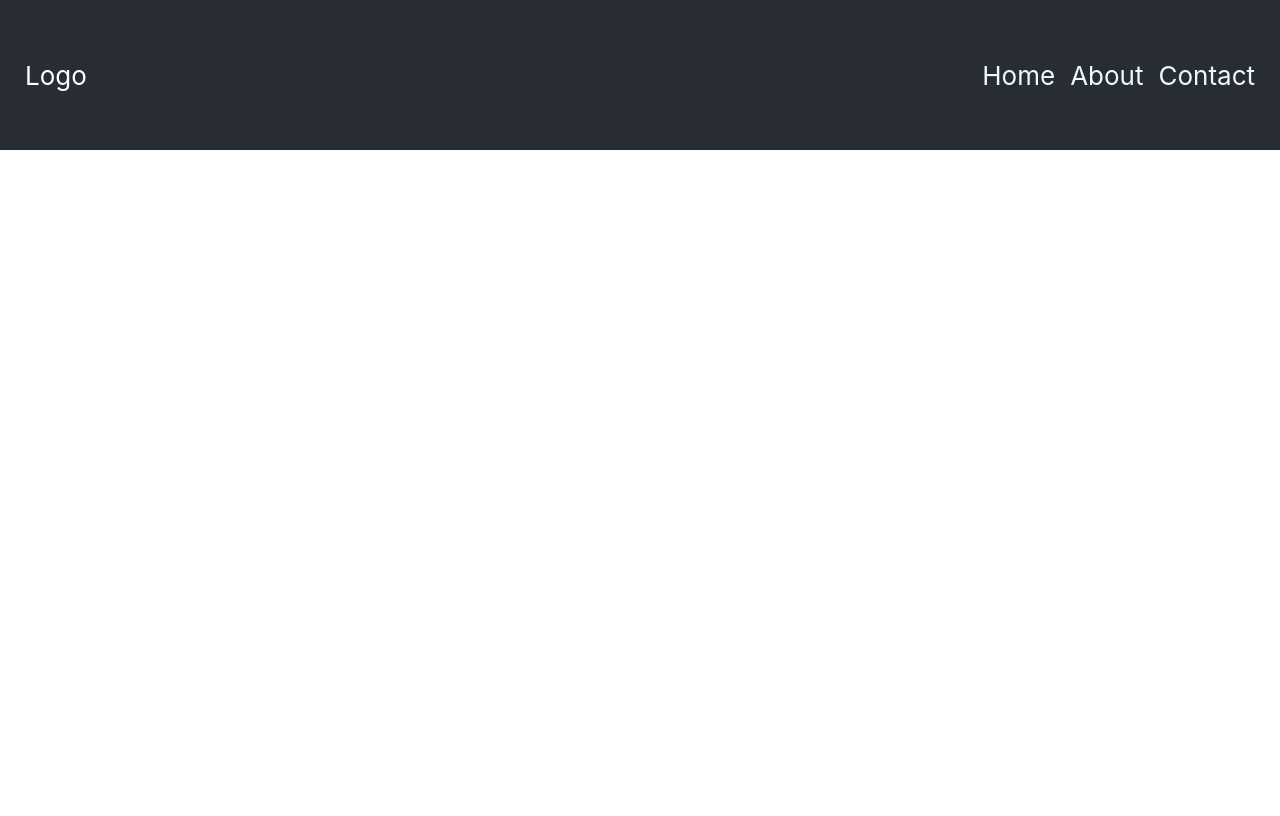
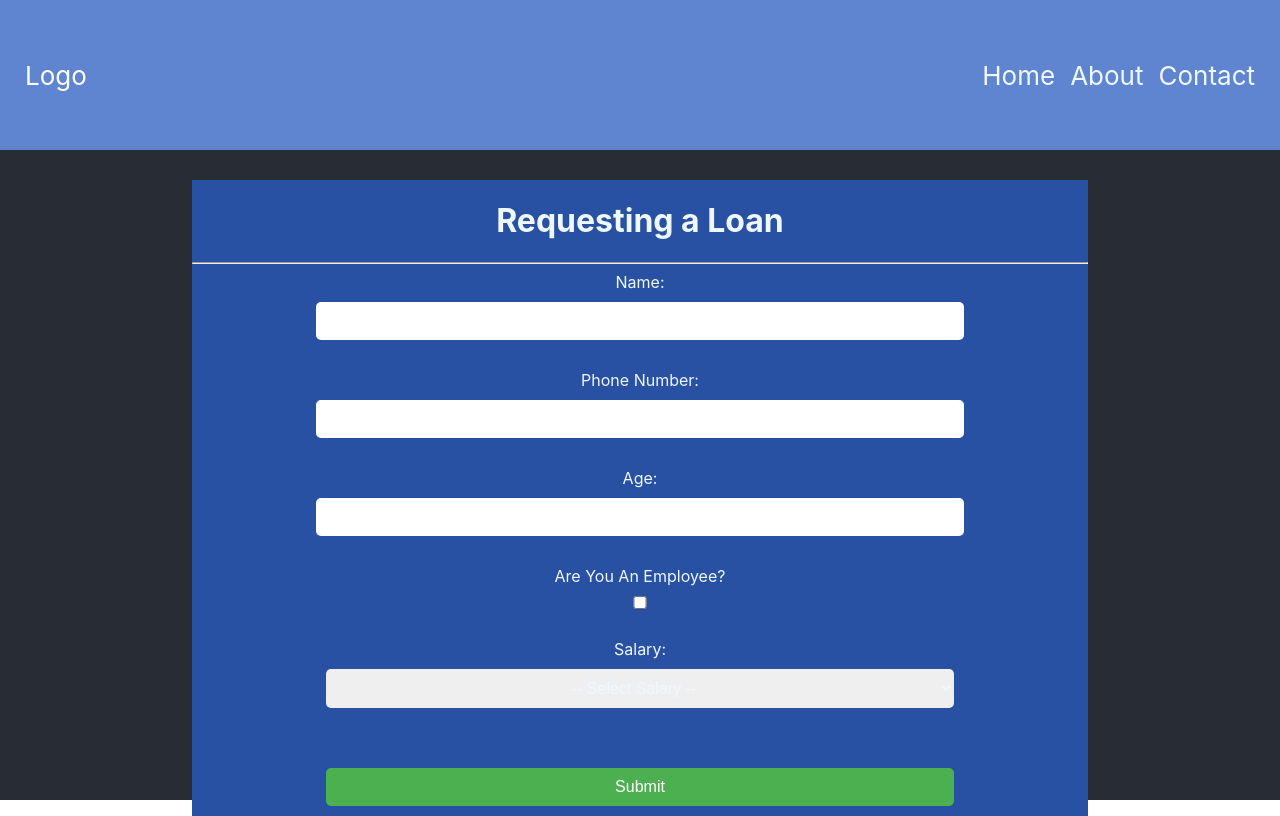
Before and after one commit to abdozayan12/Loan-Application-Form, a React (Create React App) app in the folder loan-application/: page / in a window 1280 px wide. Built offline with nearby package versions, Linux system fonts and the light colour scheme.

Commit message:
Finish page Component & Style

```diff
--- a/loan-application/src/App.css
+++ b/loan-application/src/App.css
@@ -1,16 +1,28 @@
 .App {
-  text-align: center;
+  background-color: #282c34;
+  height: 100vh;
+  display: flex;
+  align-items: center;
+  flex-direction: column;
 }
 
 .App-header {
-  background-color: #282c34;
+  background-color: #5f85d1;
   min-height: 150px;
-  padding:  0 25px;
-  display: flex;
-  align-items: center;
-  justify-content: space-between;
+
+
+
   font-size: calc(10px + 2vmin);
   color: white;
+  width: 100%;
+}
+
+.headerContainer {
+  padding: 0 25px;
+  display: flex;
+  justify-content: space-between;
+  align-items: center;
+  min-height: 150px;
 }
 
 .nav-links{
@@ -26,3 +38,36 @@
 .nav-links a:hover {
   color: blue;
 }
+
+.form {
+  color: aliceblue;
+  text-align: center;
+  background-color: #2851a3;
+  width: 70%;
+  margin-top: 30px;
+}
+.form input,
+.form select,
+.form button {
+  display: flex;
+  text-align: center;
+  margin: 10px auto;
+  padding: 10px;
+  width: 70%;
+  font-size: 16px;
+  border-radius: 5px;
+  border: none;
+  color: aliceblue;
+}
+
+.form button {
+  background-color: #4caf50;
+  color: white;
+  cursor: pointer;
+  text-align: center;
+  display: block;
+}
+
+.form button:hover {
+  background-color: #45a049;
+}
--- a/loan-application/src/App.js
+++ b/loan-application/src/App.js
@@ -1,4 +1,5 @@
 import Header from './components/Header'
+import ApplicationForm from './components/ApplicationForm'
 import './App.css';
 
 function App() {
@@ -6,6 +7,7 @@ function App() {
     <div className="App">
       <Header />
 
+        <ApplicationForm />
 
     </div>
   );
--- /dev/null
+++ b/loan-application/src/components/ApplicationForm.jsx
@@ -0,0 +1,42 @@
+import React from 'react'
+
+export default function ApplicationForm() {
+  function handleSubmit(e) {
+    e.preventDefault();
+    alert("Form Submitted");
+  }
+
+  return (
+    <div className='form'>
+      <h1>Requesting a Loan</h1>
+      <hr />
+      <form onSubmit={handleSubmit}>
+        <label htmlFor="name">Name: </label>
+        <input id="name" type="text" />
+        <br />
+
+        <label htmlFor="phone">Phone Number: </label>
+        <input id="phone" type="number" max='12'/>
+        <br />
+
+        <label htmlFor="age">Age: </label>
+        <input id="age" type="number" min="18" max="60" />
+        <br />
+
+        <label htmlFor="employee">Are You An Employee? </label>
+        <input id="employee" type="checkbox" />
+        <br />
+
+        <label htmlFor="salary">Salary: </label>
+        <select id="salary">
+          <option>-- Select Salary --</option>
+          <option>Less than 500$</option>
+          <option>More than 500$</option>
+        </select>
+        <br /><br />
+
+        <button type="submit">Submit</button>
+      </form>
+    </div>
+  )
+}
--- a/loan-application/src/components/Header.jsx
+++ b/loan-application/src/components/Header.jsx
@@ -3,12 +3,14 @@ import React from 'react'
 export default function Header() {
   return (
     <header className="App-header">
-      <div className="logo">Logo</div>
+      <div className='headerContainer'>
+        <div className="logo">Logo</div>
       <nav className="nav-links">
         <a href="#">Home</a>
         <a href="#">About</a>
         <a href="#">Contact</a>
-      </nav>
+      </nav></div>
+
     </header>
   );
 }
```
